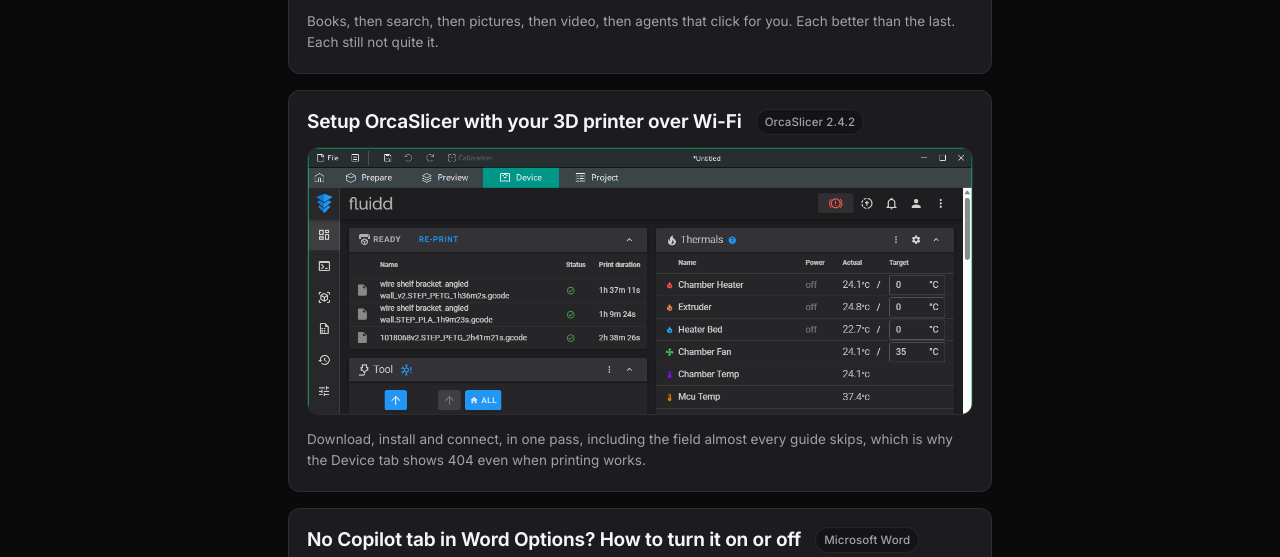
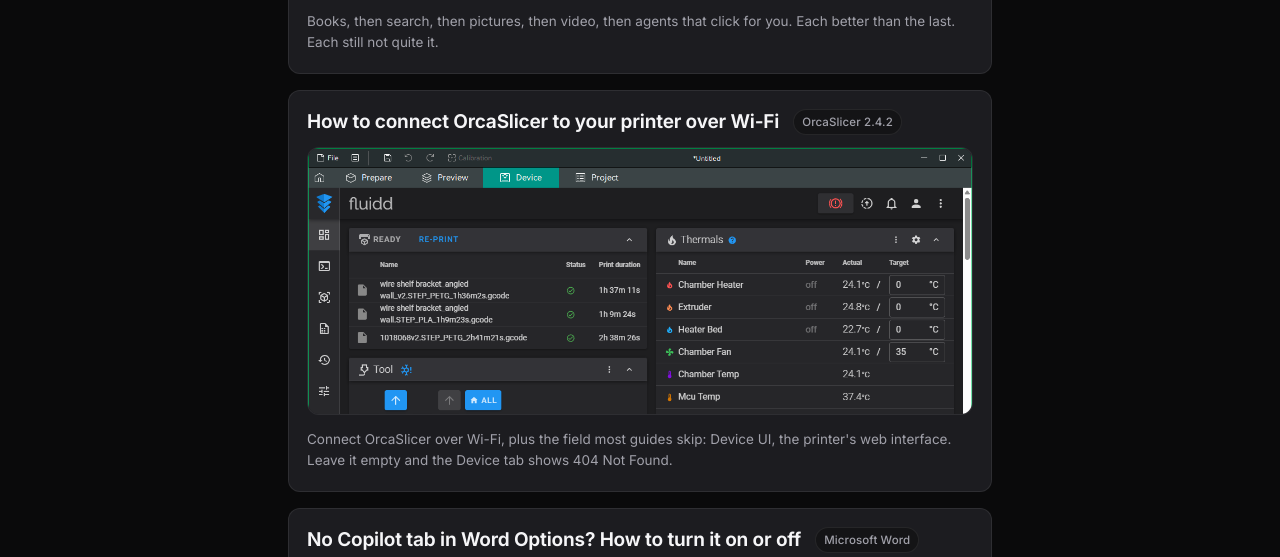
Before and after one commit to NavisualGuide/NavisualGuide.github.io, a Jekyll site: the page built from guides/index.html, in a window 1280 px wide. Shown: the part 1093-1650 px from the top of the page. Built offline with Jekyll 4.4.1, drawn with Linux system fonts in a browser that asks for light colours.

Commit message:
OrcaSlicer guide: title in the words people search
GSC to 2026-11-20: 2,993 impressions at average position 7.2 and a
0.8% CTR, down from 1% at 9.9 -- the position improved and the CTR did
not. Every named query says "connect"; the title said "Setup" (the
noun) and named neither the web interface nor the 404, which the
queries also ask about. Those move into the description. URL unchanged;
last_modified feeds dateModified.

Co-Authored-By: Claude Opus 5.5 <noreply@anthropic.com>

```diff
--- a/_guides/answer-where-the-problem-is.md
+++ b/_guides/answer-where-the-problem-is.md
@@ -98,7 +98,7 @@ Here is what that looks like in practice.
 Both of these started as someone stuck in front of a screen, asking Navisual. They are written up
 step by step:
 
-**[Setup OrcaSlicer with your 3D printer over Wi-Fi](/guides/orcaslicer-connect-printer-wifi/)**
+**[How to connect OrcaSlicer to your printer over Wi-Fi](/guides/orcaslicer-connect-printer-wifi/)**
 Almost every guide online skips one field. Leave it blank and the Device tab shows a blank
 404 even though printing works fine.
 
--- a/_guides/orcaslicer-connect-printer-wifi.md
+++ b/_guides/orcaslicer-connect-printer-wifi.md
@@ -1,6 +1,7 @@
 ---
-title: "Setup OrcaSlicer with your 3D printer over Wi-Fi"
-description: "Download, install and connect, in one pass, including the field almost every guide skips, which is why the Device tab shows 404 even when printing works."
+title: "How to connect OrcaSlicer to your printer over Wi-Fi"
+description: "Connect OrcaSlicer over Wi-Fi, plus the field most guides skip: Device UI, the printer's web interface. Leave it empty and the Device tab shows 404 Not Found."
+last_modified: 2026-11-22
 date: 2026-09-11
 app: "OrcaSlicer 2.4.2"
 os: "Windows 10 / 11"
```
